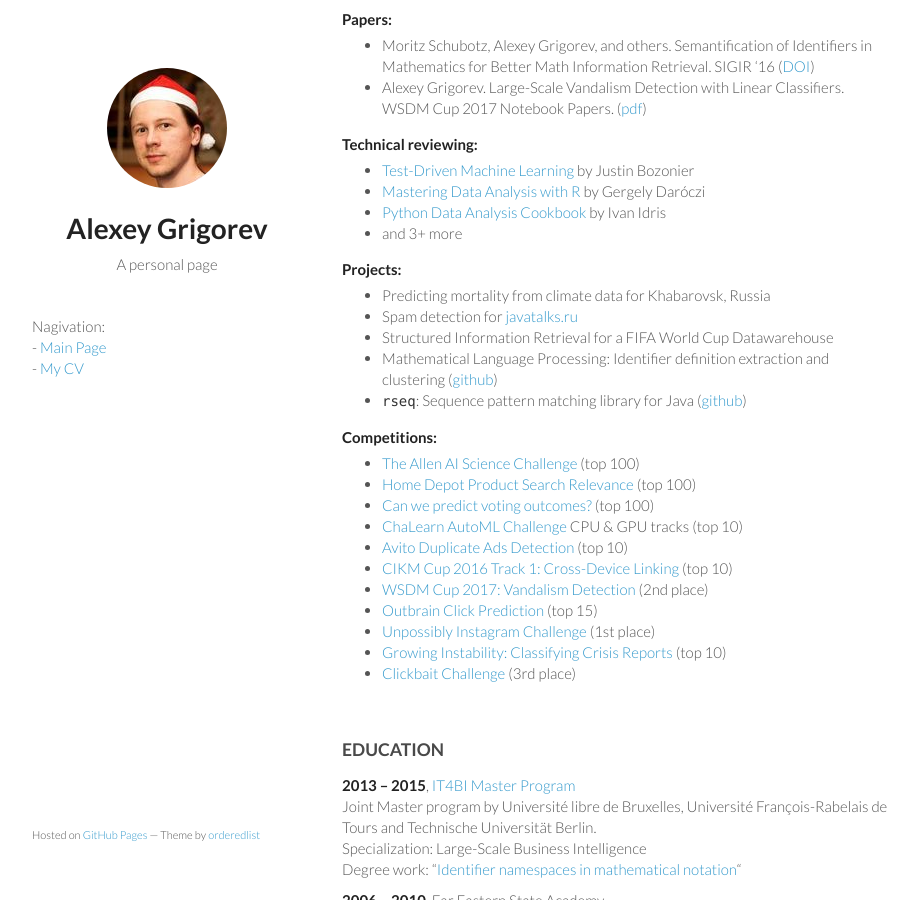
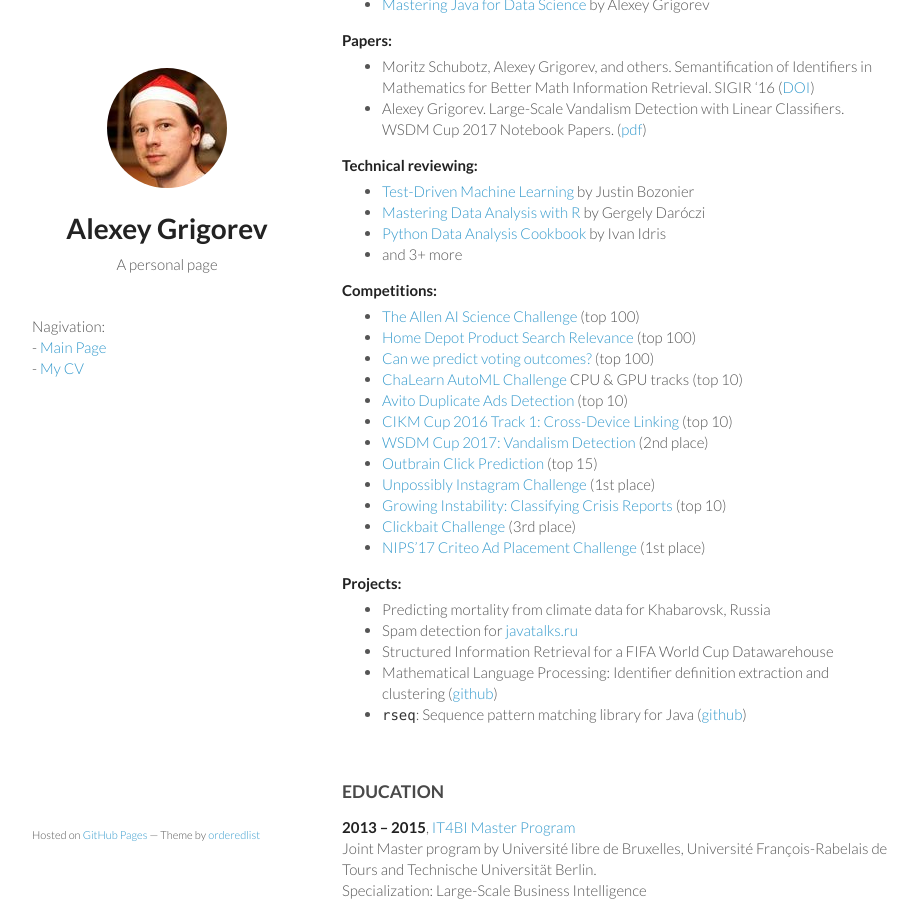
Before and after one commit to alexeygrigorev/alexeygrigorev.github.io, a Jekyll site: the page built from cv.md, in a window 1280 px wide and 900 px high, scrolled down 2084 px. Shown: the whole window, without its empty margins (178-1096 px from the left). Built offline with Jekyll 4.4.1, drawn with Linux system fonts in a browser that asks for light colours; part of the change alters nothing that is shown; some of the changed text lies outside the part shown.

Commit message:
Update cv.md

```diff
--- a/cv.md
+++ b/cv.md
@@ -32,6 +32,7 @@ A data scientist and machine learning engineer with hands on experience and stro
 - linkedin: [http://www.linkedin.com/in/agrigorev](http://www.linkedin.com/in/agrigorev)
 - github: [https://github.com/alexeygrigorev](https://github.com/alexeygrigorev)
 - stackoverflow careers: [https://careers.stackoverflow.com/alexeygrigorev](https://careers.stackoverflow.com/alexeygrigorev)
+- google scholar: [https://scholar.google.com/citations?user=xT1V5UwAAAAJ](https://scholar.google.com/citations?user=xT1V5UwAAAAJ)
 - kaggle: [https://www.kaggle.com/agrigorev](https://www.kaggle.com/agrigorev)
 
 
@@ -129,15 +130,6 @@ Summary of prior experience:
 - and 3+ more
 
 
-**Projects:**
-
-- Predicting mortality from climate data for Khabarovsk, Russia
-- Spam detection for [javatalks.ru](http://javatalks.ru/)
-- Structured Information Retrieval for a FIFA World Cup Datawarehouse
-- Mathematical Language Processing: Identifier definition extraction and clustering ([github](https://github.com/alexeygrigorev/namespacediscovery-pipeline))
-- `rseq`: Sequence pattern matching library for Java ([github](https://github.com/alexeygrigorev/rseq))
-
-
 **Competitions:**
 
 - [The Allen AI Science Challenge](https://www.kaggle.com/c/the-allen-ai-science-challenge) (top 100)
@@ -151,6 +143,17 @@ Summary of prior experience:
 - [Unpossibly Instagram Challenge](http://live.unpossib.ly/instagram) (1st place)
 - [Growing Instability: Classifying Crisis Reports](https://www.datasciencechallenge.org/challenges/2/growing-instability) (top 10)
 - [Clickbait Challenge](http://clickbait-challenge.org) (3rd place)
+- [NIPS'17 Criteo Ad Placement Challenge](https://www.crowdai.org/challenges/nips-17-workshop-criteo-ad-placement-challenge) (1st place)
+
+
+**Projects:**
+
+- Predicting mortality from climate data for Khabarovsk, Russia
+- Spam detection for [javatalks.ru](http://javatalks.ru/)
+- Structured Information Retrieval for a FIFA World Cup Datawarehouse
+- Mathematical Language Processing: Identifier definition extraction and clustering ([github](https://github.com/alexeygrigorev/namespacediscovery-pipeline))
+- `rseq`: Sequence pattern matching library for Java ([github](https://github.com/alexeygrigorev/rseq))
+
 
 
 &nbsp;
```
